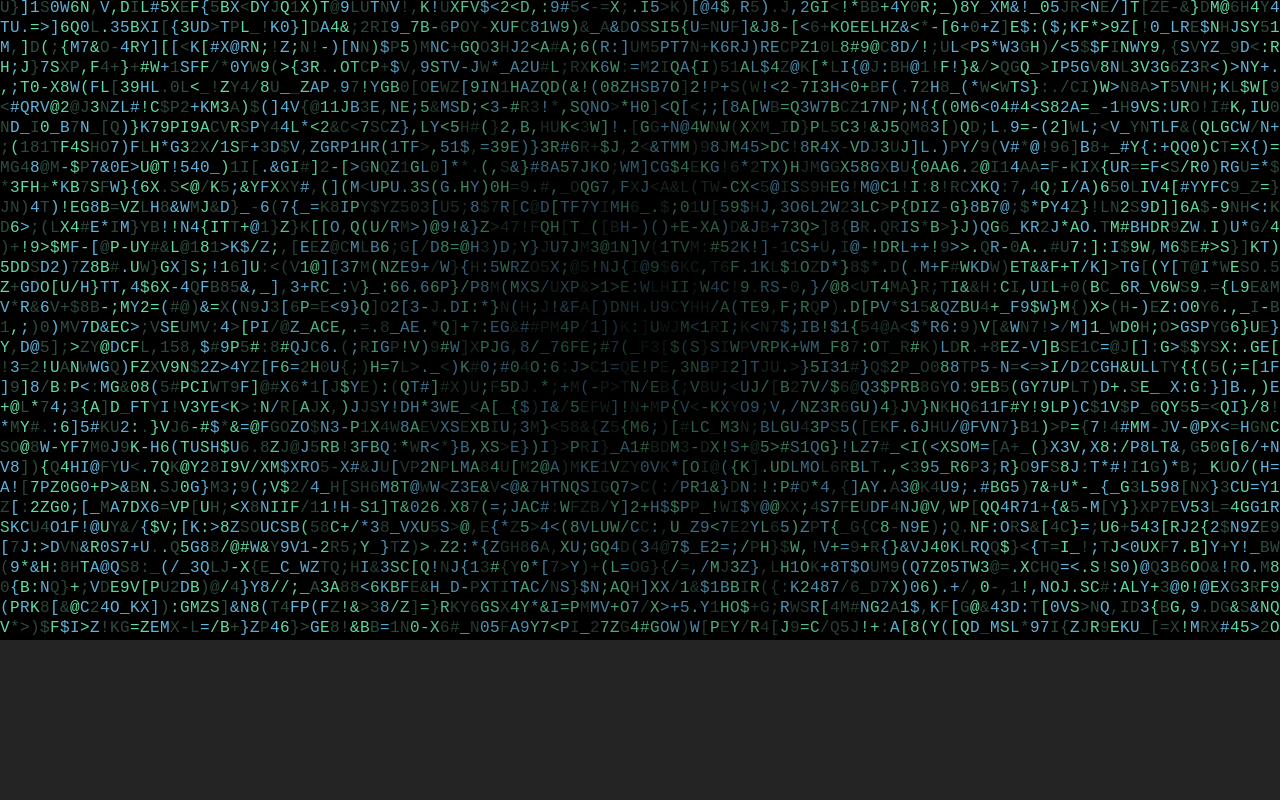
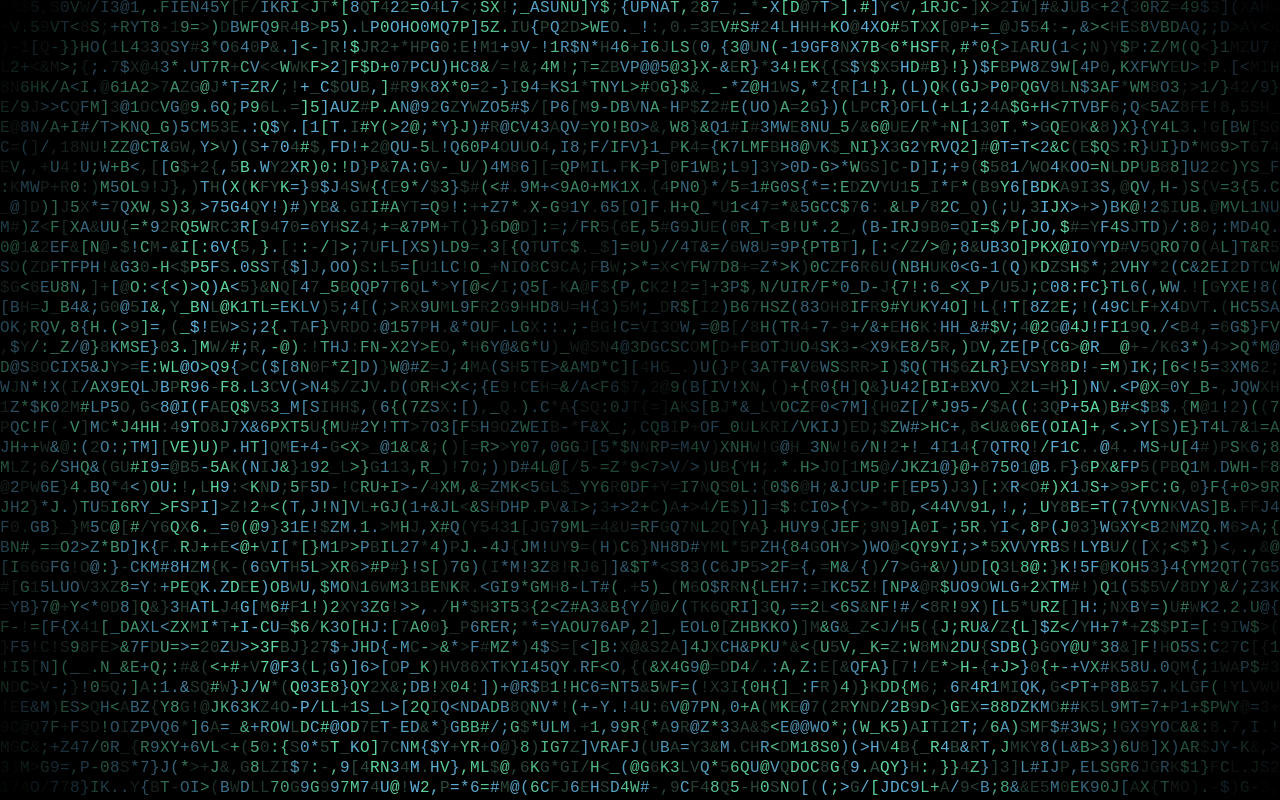
Before and after one commit to Singh-Ishu/SIH2025, a React (Vite) app in the folder frontend/: page / in a window 1280 px wide. Built offline with nearby package versions, Linux system fonts and the light colour scheme.

Commit message:
Minor UI improvements

```diff
--- a/frontend/pages/Background/Background.jsx
+++ b/frontend/pages/Background/Background.jsx
@@ -7,7 +7,7 @@ function Background() {
             <LetterGlitch
                 glitchSpeed={50}
                 centerVignette={true}
-                outerVignette={false}
+                outerVignette={true}
                 smooth={true}
             />
         </div>
--- a/frontend/pages/Background/Background.module.css
+++ b/frontend/pages/Background/Background.module.css
@@ -0,0 +1,8 @@
+.background {
+    position: fixed;
+    top: 0;
+    left: 0;
+    width: 100%;
+    height: 100%;
+    z-index: -1;
+}
```
